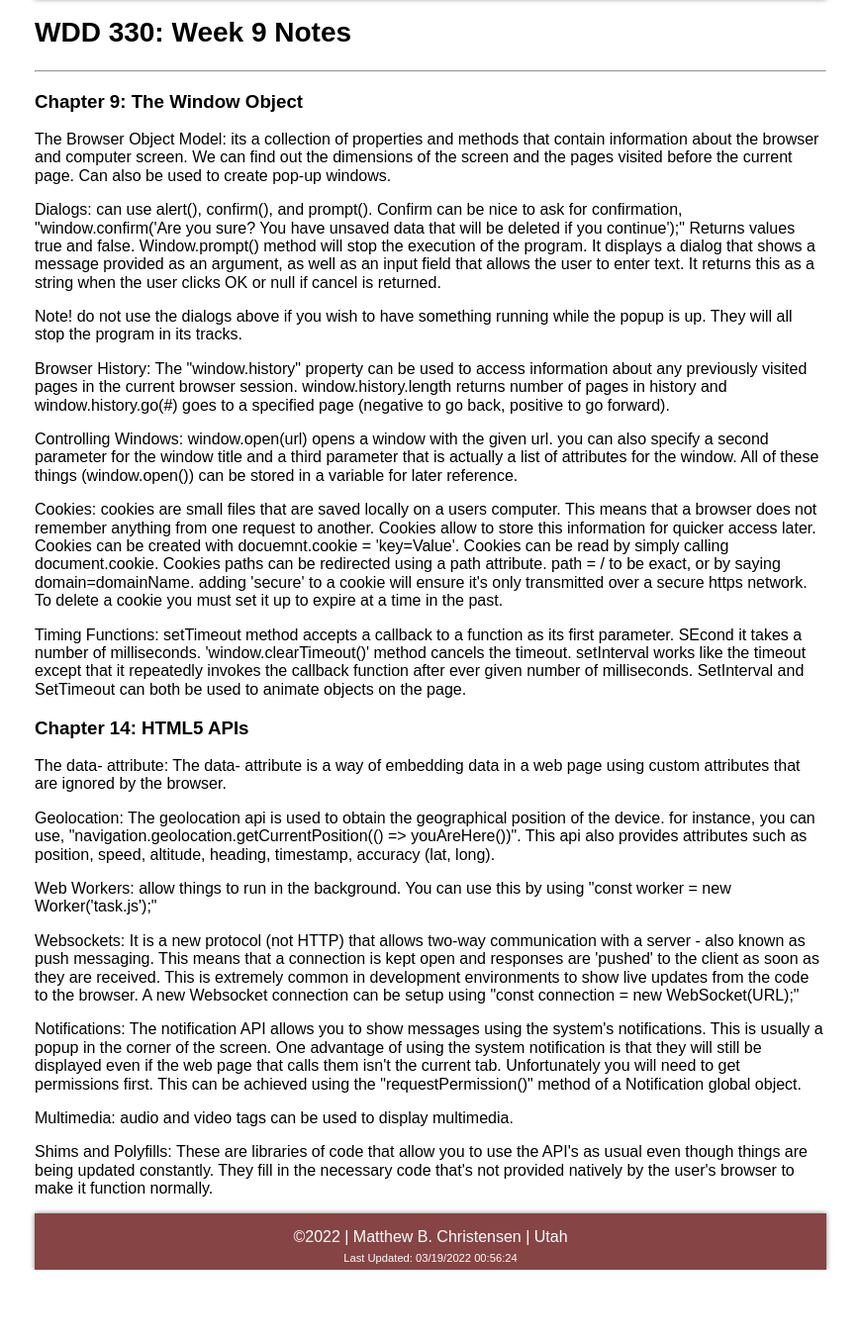
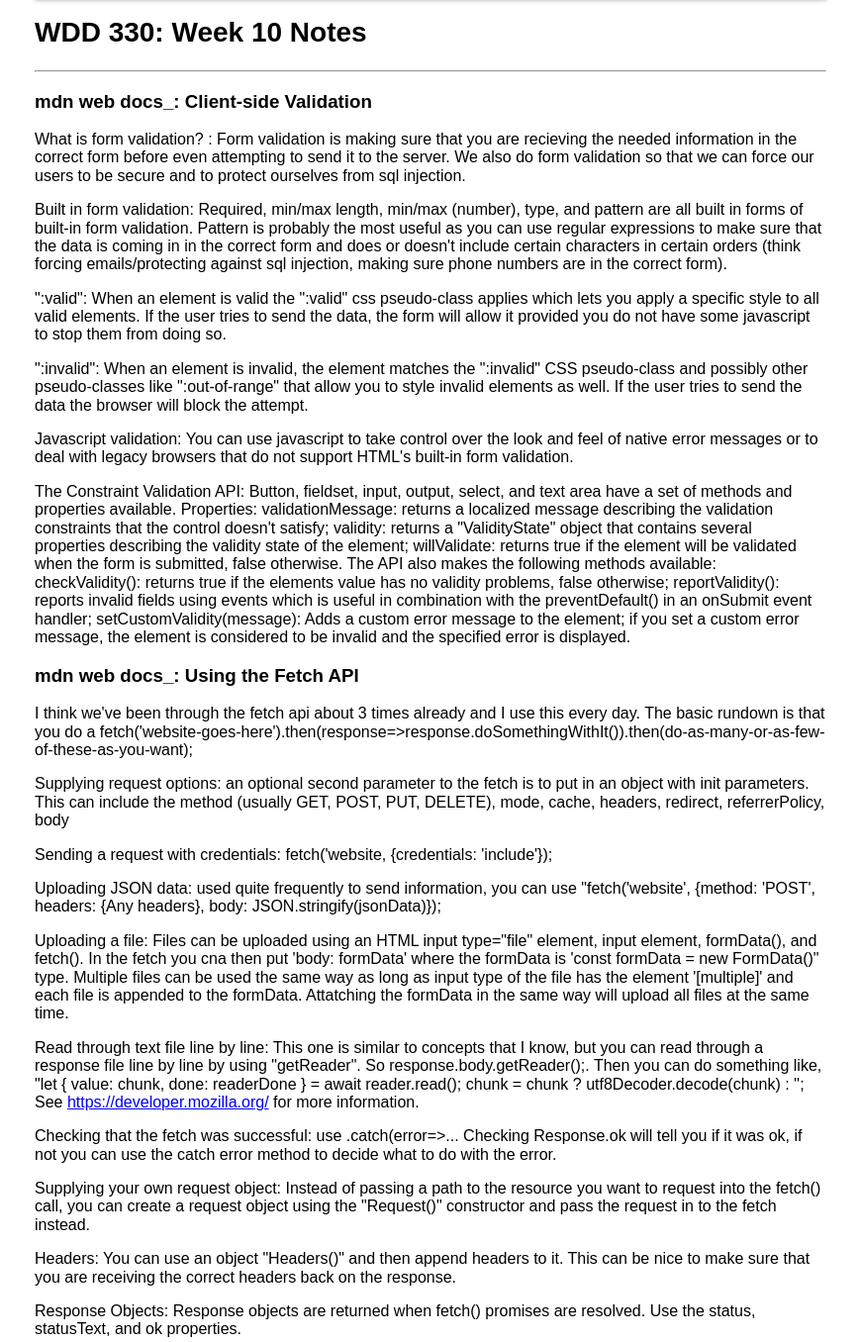
Before and after one commit to matthe68/WDD330_Portfolio, a plain HTML site: page week10/week10_notes.html in a window 1280 px wide. Shown: the part 82-1438 px from the top of the page at 99% size, without its empty margins (205-1074 px from the left). Before the commit the page ends 1365 px from the top, so only its background shows below. Drawn offline with Linux system fonts and the light colour scheme.

Commit message:
finished notes for week 10

```diff
--- a/week10/week10_notes.html
+++ b/week10/week10_notes.html
@@ -11,7 +11,7 @@
   <link rel="preconnect" href="https://fonts.googleapis.com">
   <link rel="preconnect" href="https://fonts.gstatic.com" crossorigin>
   <link href="https://fonts.googleapis.com/css2?family=Cinzel&family=Montserrat:wght@100&display=swap" rel="stylesheet">
-  <title>Week 9 Notes</title>
+  <title>Week 10 Notes</title>
 </head>
 
 <body>
@@ -21,29 +21,32 @@
     </h1>
   </header>
   <h2>
-    WDD 330: Week 9 Notes
+    WDD 330: Week 10 Notes
   </h2>
   <hr>
   <h3>
-    Chapter 9: The Window Object
+    mdn web docs_: Client-side Validation
   </h3>
-  <p>The Browser Object Model: its a collection of properties and methods that contain information about the browser and computer screen. We can find out the dimensions of the screen and the pages visited before the current page. Can also be used to create pop-up windows. </p>
-  <p>Dialogs: can use alert(), confirm(), and prompt(). Confirm can be nice to ask for confirmation, "window.confirm('Are you sure? You have unsaved data that will be deleted if you continue');" Returns values true and false. Window.prompt() method will stop the execution of the program. It displays a dialog that shows a message provided as an argument, as well as an input field that allows the user to enter text. It returns this as a string when the user clicks OK or null if cancel is returned. </p>
-  <p>Note! do not use the dialogs above if you wish to have something running while the popup is up. They will all stop the program in its tracks.</p>
-  <p>Browser History: The "window.history" property can be used to access information about any previously visited pages in the current browser session. window.history.length returns number of pages in history and window.history.go(#) goes to a specified page (negative to go back, positive to go forward). </p>
-  <p>Controlling Windows: window.open(url) opens a window with the given url. you can also specify a second parameter for the window title and a third parameter that is actually a list of attributes for the window. All of these things (window.open()) can be stored in a variable for later reference. </p>
-  <p>Cookies: cookies are small files that are saved locally on a users computer. This means that a browser does not remember anything from one request to another. Cookies allow to store this information for quicker access later. Cookies can be created with docuemnt.cookie = 'key=Value'. Cookies can be read by simply calling document.cookie. Cookies paths can be redirected using a path attribute. path = / to be exact, or by saying domain=domainName. adding 'secure' to a cookie will ensure it's only transmitted over a secure https network. To delete a cookie you must set it up to expire at a time in the past.  </p>
-  <p>Timing Functions: setTimeout method accepts a callback to a function as its first parameter. SEcond it takes a number of milliseconds. 'window.clearTimeout()' method cancels the timeout. setInterval works like the timeout except that it repeatedly invokes the callback function after ever given number of milliseconds. SetInterval and SetTimeout can both be used to animate objects on the page. </p>
-  <h3>
-    Chapter 14: HTML5 APIs
-  </h3>
-  <p>The data- attribute: The data- attribute is a way of embedding data in a web page using custom attributes that are ignored by the browser. </p>
-  <p>Geolocation: The geolocation api is used to obtain the geographical position of the device. for instance, you can use, "navigation.geolocation.getCurrentPosition(() => youAreHere())". This api also provides attributes such as position, speed, altitude, heading, timestamp, accuracy (lat, long). </p>
-  <p>Web Workers: allow things to run in the background. You can use this by using "const worker = new Worker('task.js');"</p>
-  <p>Websockets: It is a new protocol (not HTTP) that allows two-way communication with a server - also known as push messaging. This means that a connection is kept open and responses are 'pushed' to the client as soon as they are received. This is extremely common in development environments to show live updates from the code to the browser. A new Websocket connection can be setup using "const connection = new WebSocket(URL);"</p>
-  <p>Notifications: The notification API allows you to show messages using the system's notifications. This is usually a popup in the corner of the screen. One advantage of using the system notification is that they will still be displayed even if the web page that calls them isn't the current tab. Unfortunately you will need to get permissions first. This can be achieved using the "requestPermission()" method of a Notification global object.</p>
-  <p>Multimedia: audio and video tags can be used to display multimedia. </p>
-  <p>Shims and Polyfills: These are libraries of code that allow you to use the API's as usual even though things are being updated constantly. They fill in the necessary code that's not provided natively by the user's browser to make it function normally. </p>
+  <p>What is form validation? : Form validation is making sure that you are recieving the needed information in the correct form before even attempting to send it to the server. We also do form validation so that we can force our users to be secure and to protect ourselves from sql injection.</p>
+  <p>Built in form validation: Required, min/max length, min/max (number), type, and pattern are all built in forms of built-in form validation. Pattern is probably the most useful as you can use regular expressions to make sure that the data is coming in in the correct form and does or doesn't include certain characters in certain orders (think forcing emails/protecting against sql injection, making sure phone numbers are in the correct form). </p>
+  <p>":valid": When an element is valid the ":valid" css pseudo-class applies which lets you apply a specific style to all valid elements. If the user tries to send the data, the form will allow it provided you do not have some javascript to stop them from doing so.</p>
+  <p>":invalid": When an element is invalid, the element matches the ":invalid" CSS pseudo-class and possibly other pseudo-classes like ":out-of-range" that allow you to style invalid elements as well. If the user tries to send the data the browser will block the attempt.</p>
+  <p>Javascript validation: You can use javascript to take control over the look and feel of native error messages or to deal with legacy browsers that do not support HTML's built-in form validation.</p>
+  <p>The Constraint Validation API: Button, fieldset, input, output, select, and text area have a set of methods and properties available. Properties: validationMessage: returns a localized message describing the validation constraints that the control doesn't satisfy; validity: returns a "ValidityState" object that contains several properties describing the validity state of the element; willValidate: returns true if the element will be validated when the form is submitted, false otherwise. The API also makes the following methods available: checkValidity(): returns true if the elements value has no validity problems, false otherwise; reportValidity(): reports invalid fields using events which is useful in combination with the preventDefault() in an onSubmit event handler; setCustomValidity(message): Adds a custom error message to the element; if you set a custom error message, the element is considered to be invalid and the specified error is displayed. </p>
+
+  <h3>mdn web docs_: Using the Fetch API</h3>
+  <p>I think we've been through the fetch api about 3 times already and I use this every day. The basic rundown is that you do a fetch('website-goes-here').then(response=>response.doSomethingWithIt()).then(do-as-many-or-as-few-of-these-as-you-want);</p>
+  <p>Supplying request options: an optional second parameter to the fetch is to put in an object with init parameters. This can include the method (usually GET, POST, PUT, DELETE), mode, cache, headers, redirect, referrerPolicy, body</p>
+  <p>Sending a request with credentials: fetch('website, {credentials: 'include'});</p>
+  <p>Uploading JSON data: used quite frequently to send information, you can use "fetch('website', {method: 'POST', headers: {Any headers}, body: JSON.stringify(jsonData)});</p>
+  <p>Uploading a file: Files can be uploaded using an HTML input type="file" element, input element, formData(), and fetch(). In the fetch you cna then put 'body: formData' where the formData is 'const formData = new FormData()" type. Multiple files can be used the same way as long as input type of the file has the element '[multiple]' and each file is appended to the formData. Attatching the formData in the same way will upload all files at the same time. </p>
+  <p>Read through text file line by line: This one is similar to concepts that I know, but you can read through a response file line by line by using "getReader". So response.body.getReader();. Then you can do something like, "let { value: chunk, done: readerDone } = await reader.read();
+    chunk = chunk ? utf8Decoder.decode(chunk) : ''; See <a href="https://developer.mozilla.org/en-US/docs/Web/API/Fetch_API/Using_Fetch">https://developer.mozilla.org/</a> for more information.
+  </p>
+  <p>Checking that the fetch was successful: use .catch(error=>... Checking Response.ok will tell you if it was ok, if not you can use the catch error method to decide what to do with the error.</p>
+  <p>Supplying your own request object: Instead of passing a path to the resource you want to request into the fetch() call, you can create a request object using the "Request()" constructor and pass the request in to the fetch instead.</p>
+  <p>Headers: You can use an object "Headers()" and then append headers to it. This can be nice to make sure that you are receiving the correct headers back on the response.  </p>
+  <p>Response Objects: Response objects are returned when fetch() promises are resolved. Use the status, statusText, and ok properties. </p>
 
 
 
```
